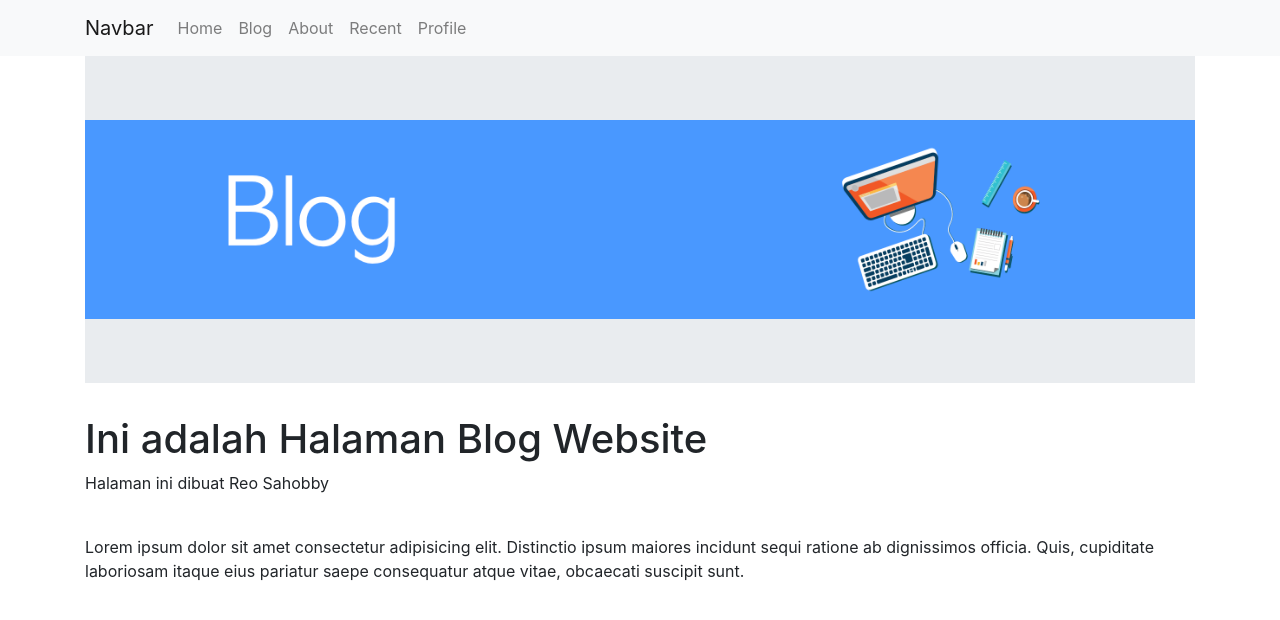
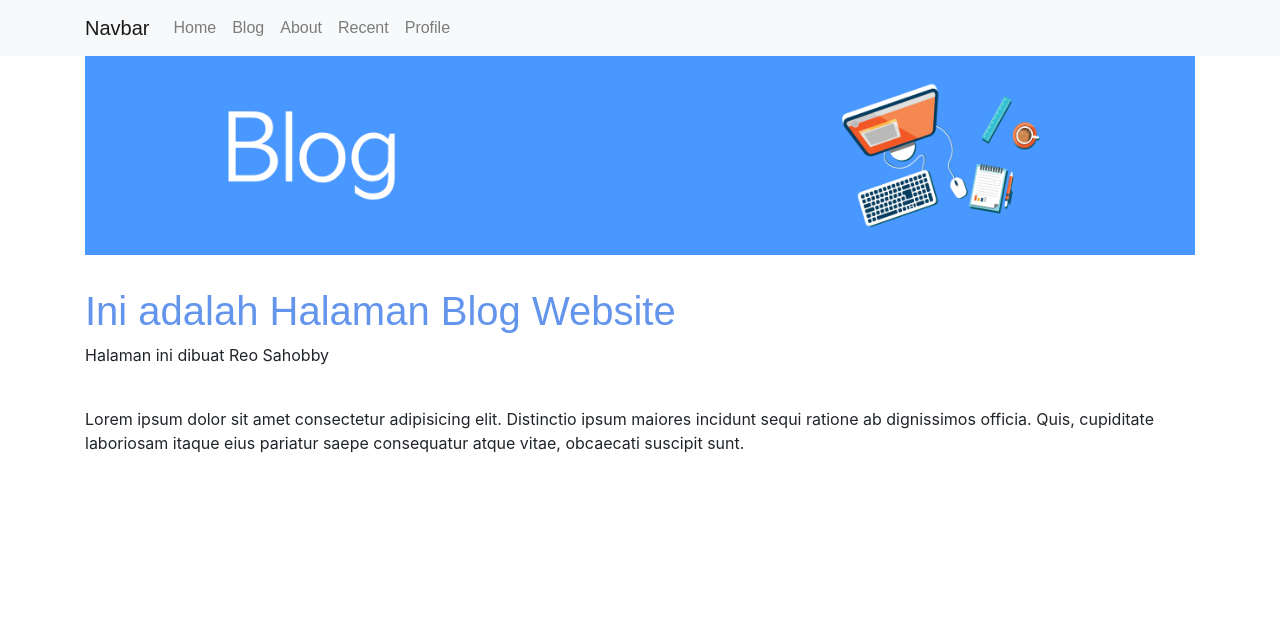
Before and after one commit to rshby/Belajar-Django, a Django app: page /blog/ in a window 1280 px wide. Shown: the top 620 px of the page. Run offline with Django 3.2, Linux system fonts and the light colour scheme; some libraries are stand-ins or nearby versions.

Commit message:
Update css

```diff
--- /dev/null
+++ b/Latihan1/about/static/about/css/styles.css
@@ -0,0 +1,3 @@
+h1 {
+    color: coral;
+}
--- a/Latihan1/about/templates/about/index.html
+++ b/Latihan1/about/templates/about/index.html
@@ -8,6 +8,8 @@
 
     <!-- Bootstrap CSS -->
     <link rel="stylesheet" href="https://stackpath.bootstrapcdn.com/bootstrap/4.5.0/css/bootstrap.min.css" integrity="sha384-9aIt2nRpC12Uk9gS9baDl411NQApFmC26EwAOH8WgZl5MYYxFfc+NcPb1dKGj7Sk" crossorigin="anonymous">
+    <link rel="stylesheet" href="{% static 'css/styles.css' %}">
+    <link rel="stylesheet" href="{% static css_app %}">
 
     <title>{{ judul }}</title>
   </head>
--- a/Latihan1/about/views.py
+++ b/Latihan1/about/views.py
@@ -10,5 +10,6 @@ def index(request):
             ["/about", "About"]
         ],
         "gambar" : "about/img/banner_about.png",
+        "css_app" : "about/css/styles.css"
     }
     return render(request, 'about/index.html', context)
--- /dev/null
+++ b/Latihan1/blog/static/blog/css/styles.css
@@ -0,0 +1,3 @@
+h1 {
+    color: cornflowerblue;
+}
--- a/Latihan1/blog/templates/blog/index.html
+++ b/Latihan1/blog/templates/blog/index.html
@@ -8,6 +8,8 @@
 
     <!-- Bootstrap CSS -->
     <link rel="stylesheet" href="https://stackpath.bootstrapcdn.com/bootstrap/4.5.0/css/bootstrap.min.css" integrity="sha384-9aIt2nRpC12Uk9gS9baDl411NQApFmC26EwAOH8WgZl5MYYxFfc+NcPb1dKGj7Sk" crossorigin="anonymous">
+    <link rel="stylesheet" href=" {% static 'css/styles.css' %} ">
+    <link rel="stylesheet" href=" {% static css_app %}">
 
     <title>{{ judul }}</title>
   </head>
--- a/Latihan1/blog/views.py
+++ b/Latihan1/blog/views.py
@@ -16,7 +16,8 @@ def index(request): #=> index untuk si blog
             ["/blog/recent","Recent"],
             ["/blog/profile","Profile"]
         ],
-        "gambar" : "blog/img/banner_blog.png"
+        "gambar" : "blog/img/banner_blog.png",
+        "css_app" : "blog/css/styles.css",
     }
     return render(request, 'blog/index.html', context)
 
--- /dev/null
+++ b/Latihan1/static/css/styles.css
@@ -0,0 +1,12 @@
+h1 {
+    color: #555;
+    font-family: Arial;
+}
+
+.jumbotron {
+    padding: 0;
+}
+
+.navbar {
+    font-family: Arial;
+}
--- a/Latihan1/templates/index.html
+++ b/Latihan1/templates/index.html
@@ -8,6 +8,7 @@
 
     <!-- Bootstrap CSS -->
     <link rel="stylesheet" href="https://stackpath.bootstrapcdn.com/bootstrap/4.5.0/css/bootstrap.min.css" integrity="sha384-9aIt2nRpC12Uk9gS9baDl411NQApFmC26EwAOH8WgZl5MYYxFfc+NcPb1dKGj7Sk" crossorigin="anonymous">
+    <link rel="stylesheet" href=" {% static 'css/styles.css' %}">
 
     <title>Hello, world!</title>
   </head>
```
